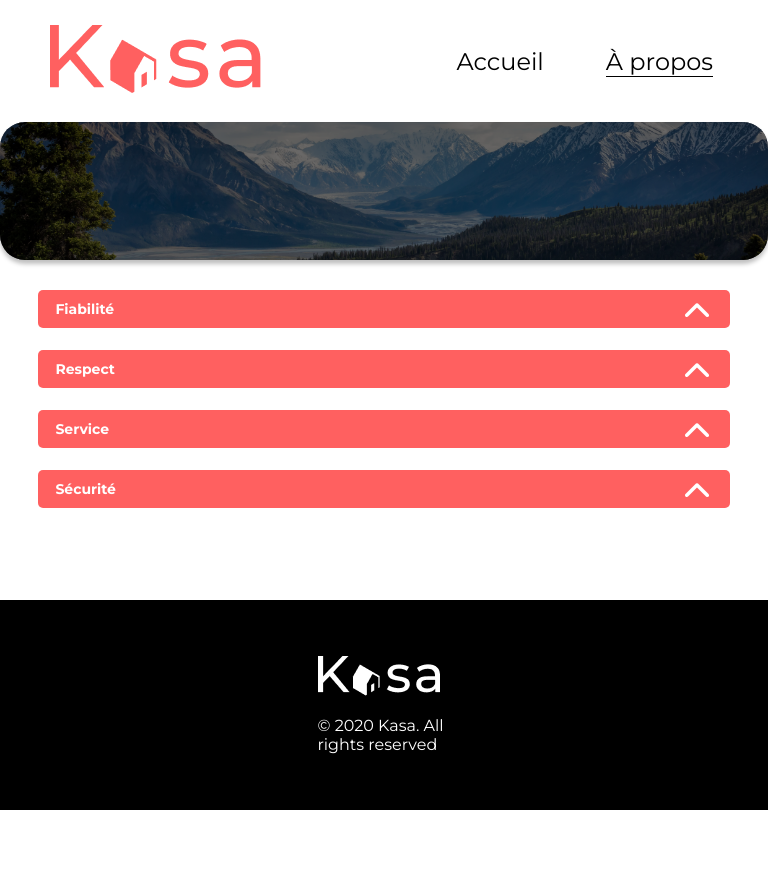
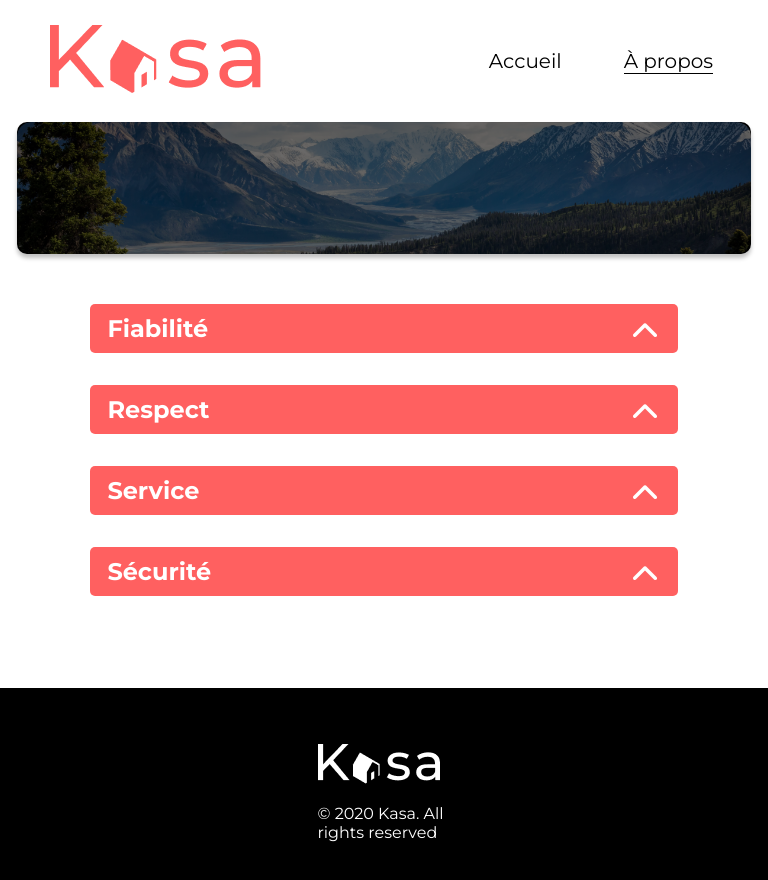
Before and after one commit to onelson17/Kasa, a React (Vite) app: page /About in a window 768 px wide. Shown: the top 880 px of the page. Before the commit the page ends 810 px from the top, so only its background shows below. Built offline with nearby package versions, Linux system fonts and the light colour scheme.

Commit message:
responsive tablette

```diff
--- a/src/components/Error.jsx
+++ b/src/components/Error.jsx
@@ -4,13 +4,13 @@ import '../css/Error.css'
 
 function Error() {
     return (
-        <main className="error-page">
+    <div className="error-page">
         <h1 className="error--number">404</h1>
         <p className="error--text">Oups! La page que vous demandez n'existe pas.</p>
         <Link to="/" className="error--redirection">
             Retourner sur la page d'accueil
         </Link>
-    </main>
+    </div>
     )
 
 }
--- a/src/css/Banner.css
+++ b/src/css/Banner.css
@@ -25,8 +25,21 @@ width: 100%;
 
 
 
-@media screen and (min-width: 768px) and (max-width: 1024px) {
-
+@media screen and (min-width: 767px) and (max-width: 1024px) {
+  .break {
+    display: none;
+  }
+  .banner {
+    border-radius: 10px;
+    width: 100%;
+    margin: 0 auto;
+  }
+  .banner-img {
+    border-radius: 10px;
+  }
+  .bannerTitle {
+    font-size: 26px;
+  }
 }
 
 /* POUR TÉLÉPHONE  */
--- a/src/css/Collapse.css
+++ b/src/css/Collapse.css
@@ -66,13 +66,13 @@ h2 {
     align-items: center;
     margin-bottom: 50px;
 }
-/* @media screen and (min-width: 768px) and (max-width: 1024px) {
-    .about-contain {
-        width: 90%;
-    }
-} */
+@media screen and (min-width: 767px) and (max-width: 1024px) {
+   .about-container {
 
-@media screen and (max-width: 768px) {
+   }
+}
+
+@media screen and (max-width: 767px) {
  .about-contain {
     margin-top: 30px;
     width: 90%;
--- a/src/css/Error.css
+++ b/src/css/Error.css
@@ -20,7 +20,22 @@
     border-bottom: 1px solid black;
 }
 
-@media screen and (max-width: 768px) {
+@media screen and (min-width: 767px) and (max-width: 1024px) {
+
+    .error--number {
+        font-size: 96px;
+        margin: 0;
+    }
+    .error--text {
+        font-size: 24px;
+    }
+    .error-page {
+        min-height: 100vh;
+
+    }
+}
+
+@media screen and (max-width: 767px) {
 
     .error--number {
         font-size: 96px;
--- a/src/css/Header.css
+++ b/src/css/Header.css
@@ -22,6 +22,15 @@ a {
 .active {
     border-bottom: 1px solid black;
 }
+
+
+@media screen and (min-width: 767px) and (max-width: 1023px) {
+.navigation li {
+    font-size: 20px;
+}
+
+}
+
 @media screen and (max-width: 767px) {
     .header {
         margin: 0;
--- a/src/css/Index.css
+++ b/src/css/Index.css
@@ -34,11 +34,24 @@ body {
     gap: 50px;
     flex: 1;
 }
- @media screen and (min-width: 768px) and (max-width: 1023px) {
+ @media screen and (min-width: 767px) and (max-width: 1023px) {
+    .layout main {
+        padding: 0 17px;
+        flex: 1;
 
+    }
+    .card {
+        width: 100%;
+    }
+    .card-contain {
+        padding: 0;
+        grid-template-columns: repeat(2, 1fr);
+        gap: 17px;
+
+    }
 
 }
-@media screen and (max-width: 768px) {
+@media screen and (max-width: 767px) {
    .card-contain {
     display: flex;
     flex-direction: column;
--- a/src/css/Logement.css
+++ b/src/css/Logement.css
@@ -75,6 +75,20 @@ gap: 10px;
     max-height: 64px;
 }
 
+@media screen and (min-width: 767px) and (max-width: 1023px) {
+
+    .logement-details h1 {
+        font-size: 24px;
+        padding-right: 30px;
+        margin: 0;
+    }
+
+    .logement-details {
+        margin-top: 17px;
+    }
+}
+
+
 /* POUR TÉLÉPHONE */
 @media screen and (max-width: 767px) {
    h1 {
```
